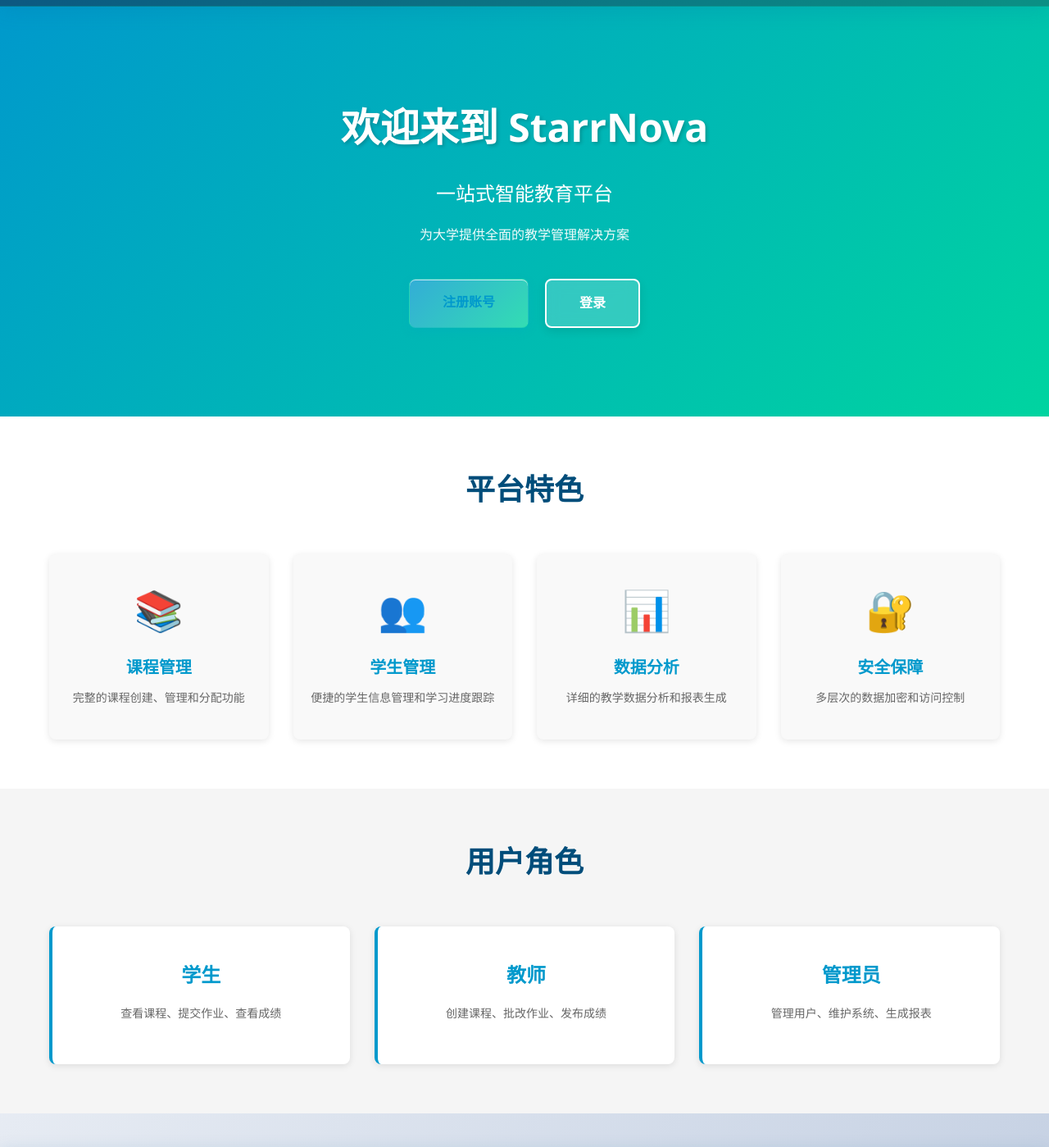
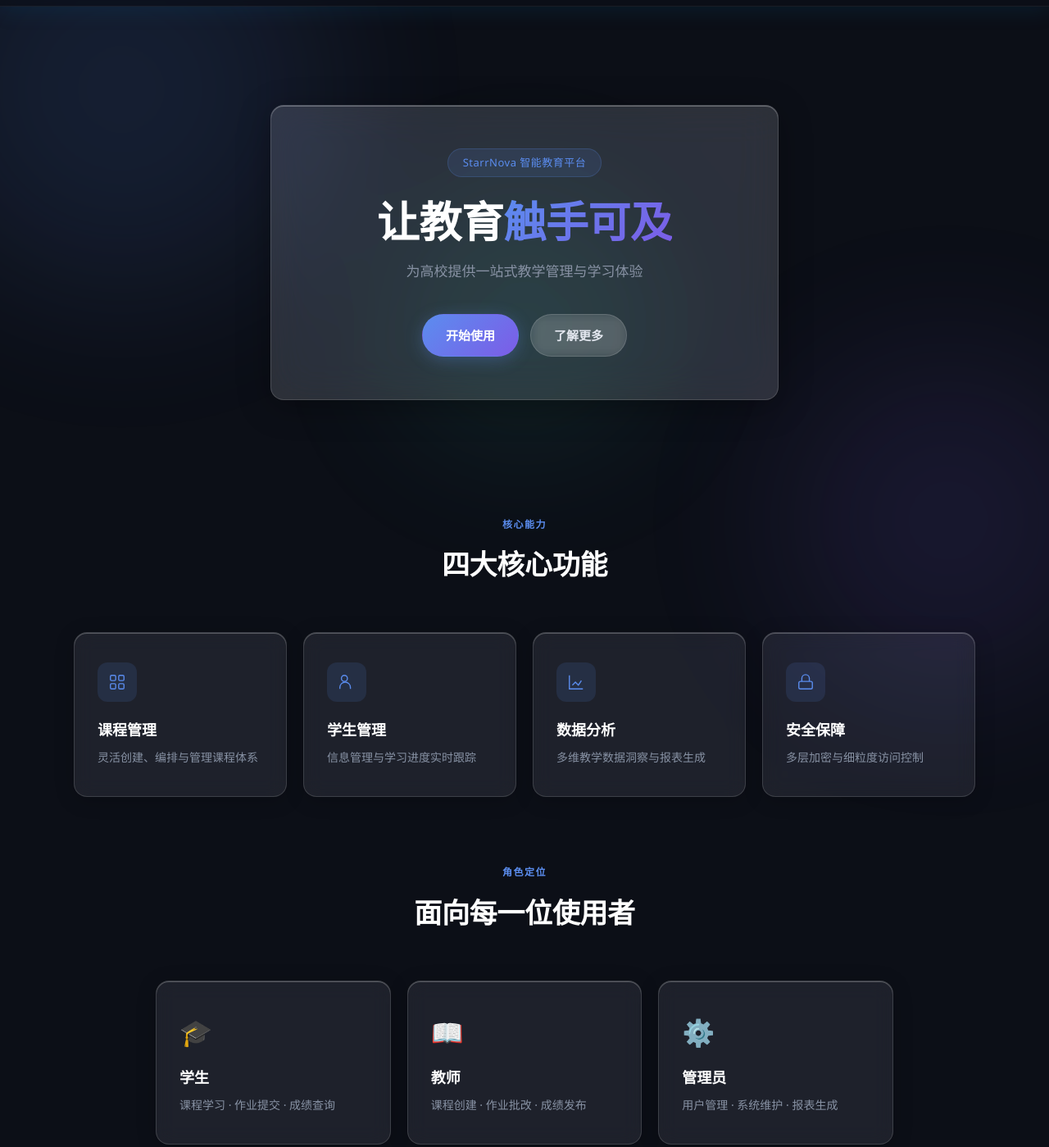
Before and after one commit to TomGong7/StarrNova, a plain HTML site: page Frontend/StarrNova.html in a window 1280 px wide. Shown: the part 45-1444 px from the top of the page at 82% size. Drawn offline with Linux system fonts and the light colour scheme.

Commit message:
优化前端界面

```diff
--- a/Frontend/StarrNova.css
+++ b/Frontend/StarrNova.css
@@ -1,198 +1,163 @@
 /* ========================================
-   StarrNova - 欢迎页特有样式
+   StarrNova 欢迎页 | 精细磨砂玻璃系统
    ======================================== */
 
+/* ---- 页面基础 & 玻璃变量 ---- */
 .welcome-page {
-    background-color: var(--bg-tertiary);
+    --g-subtle: rgba(255,255,255,0.04);
+    --g-std:   rgba(255,255,255,0.08);
+    --g-strong:rgba(255,255,255,0.14);
+    --g-border:   rgba(255,255,255,0.08);
+    --g-border-s: rgba(255,255,255,0.14);
+    --accent:  #5b8def;
+    --accent-dim: rgba(91,141,239,0.12);
+    --text-dim: #8892a4;
+    background: #0c0f17;
+    color: #e4e8f0;
 }
 
-/* ---- 英雄区域 ---- */
-.hero {
-    background: linear-gradient(135deg, var(--primary-light) 0%, var(--primary-accent) 100%);
-    color: var(--text-white);
-    padding: 100px 20px;
-    text-align: center;
-    min-height: 500px;
-    display: flex;
-    align-items: center;
-    justify-content: center;
+/* ---- 三层玻璃系统 ---- */
+.glass-1, .glass-2, .glass-3 {
+    backdrop-filter: blur(12px) saturate(1.4);
+    -webkit-backdrop-filter: blur(12px) saturate(1.4);
+    border: 1px solid var(--g-border);
+    border-radius: 16px;
+}
+.glass-1 { background: var(--g-subtle); }
+.glass-2 {
+    background: var(--g-std);
+    box-shadow: inset 0 1px 0 rgba(255,255,255,0.25), 0 4px 24px rgba(0,0,0,0.2);
+    border-color: var(--g-border-s);
+}
+.glass-3 {
+    background: var(--g-strong);
+    backdrop-filter: blur(24px) saturate(1.6);
+    -webkit-backdrop-filter: blur(24px) saturate(1.6);
+    box-shadow: inset 0 1px 0 rgba(255,255,255,0.3), 0 8px 40px rgba(0,0,0,0.3);
+    border-color: var(--g-border-s);
 }
 
-.hero-content h1 {
-    color: var(--text-white);
-    font-size: 48px;
-    margin-bottom: 20px;
-    font-weight: 700;
-    text-shadow: 2px 2px 4px rgba(0, 0, 0, 0.2);
+/* ---- 装饰背景光斑 ---- */
+.bg-orb {
+    position: fixed; border-radius: 50%;
+    filter: blur(100px); opacity: 0.12; pointer-events: none; z-index: 0;
+}
+.bg-orb-1 { width: 500px; height: 500px; background: #5b8def; top: -12%; left: -8%; }
+.bg-orb-2 { width: 400px; height: 400px; background: #7c5ce7; bottom: -10%; right: -6%; }
+.bg-orb-3 { width: 280px; height: 280px; background: #3dd9b0; top: 55%; left: 50%;
+             transform: translate(-50%,-50%); }
+
+/* ---- 导航/页脚深色覆盖 ---- */
+.welcome-page nav,
+.welcome-page footer {
+    background: rgba(12,15,23,0.75);
+    backdrop-filter: blur(20px) saturate(1.8);
+    -webkit-backdrop-filter: blur(20px) saturate(1.8);
+    border-color: rgba(255,255,255,0.06);
 }
 
-.hero-subtitle {
-    font-size: 24px;
-    margin-bottom: 15px;
-    font-weight: 300;
+/* ---- 英雄区 ---- */
+.hero {
+    position: relative; z-index: 1;
+    padding: 120px 20px 80px; text-align: center;
+}
+.hero-card { max-width: 620px; margin: 0 auto; padding: 52px 44px; }
+.hero-badge {
+    display: inline-block; font-size: 13px; letter-spacing: .5px;
+    color: var(--accent); background: var(--accent-dim);
+    border: 1px solid rgba(91,141,239,0.2); border-radius: 100px;
+    padding: 6px 18px; margin-bottom: 24px;
+}
+.hero h1 {
+    font-size: 52px; font-weight: 700; line-height: 1.15;
+    color: #fff; margin-bottom: 16px; letter-spacing: -.5px;
+}
+.text-accent {
+    background: linear-gradient(135deg, #5b8def, #7c5ce7);
+    -webkit-background-clip: text; -webkit-text-fill-color: transparent;
+    background-clip: text;
+}
+.hero-desc { font-size: 17px; color: var(--text-dim); margin-bottom: 36px; }
+.hero-actions { display: flex; gap: 14px; justify-content: center; flex-wrap: wrap; }
+
+/* ---- 玻璃按钮 ---- */
+.btn-glass {
+    display: inline-flex; align-items: center; gap: 8px;
+    padding: 13px 28px; border-radius: 100px; font-size: 15px;
+    font-weight: 600; text-decoration: none; cursor: pointer;
+    transition: all .25s ease;
+    border: 1px solid var(--g-border-s);
+    background: var(--g-std);
+    backdrop-filter: blur(8px); -webkit-backdrop-filter: blur(8px);
+    color: #e4e8f0;
+}
+.btn-glass:hover {
+    background: var(--g-strong); transform: translateY(-1px);
+    box-shadow: 0 4px 16px rgba(0,0,0,0.2);
+}
+.btn-glass-primary {
+    background: linear-gradient(135deg, #5b8def, #7c5ce7);
+    border-color: transparent; color: #fff;
+    box-shadow: 0 4px 20px rgba(91,141,239,0.3);
+}
+.btn-glass-primary:hover {
+    box-shadow: 0 6px 28px rgba(91,141,239,0.45); transform: translateY(-2px);
 }
 
-.hero-description {
-    font-size: 16px;
-    margin-bottom: 40px;
-    opacity: 0.95;
+/* ---- 区块标题 ---- */
+.section-header { text-align: center; margin-bottom: 56px; }
+.section-tag {
+    display: inline-block; font-size: 12px; font-weight: 600;
+    letter-spacing: 1.5px; text-transform: uppercase;
+    color: var(--accent); margin-bottom: 12px;
+}
+.section-header h2 { font-size: 34px; font-weight: 700; color: #fff; letter-spacing: -.3px; }
+
+/* ---- 功能介绍 ---- */
+.features { position: relative; z-index: 1; padding: 60px 20px 80px; }
+.features-grid {
+    display: grid;
+    grid-template-columns: repeat(auto-fit, minmax(240px, 1fr));
+    gap: 20px; max-width: 1100px; margin: 0 auto;
 }
 
-.hero-buttons {
-    display: flex;
-    gap: 20px;
-    justify-content: center;
-    flex-wrap: wrap;
+/* ---- 通用玻璃卡片 ---- */
+.glass-card { padding: 36px 28px; transition: all .3s ease; }
+.glass-card:hover {
+    transform: translateY(-4px);
+    background: var(--g-strong); border-color: var(--g-border-s);
+    box-shadow: inset 0 1px 0 rgba(255,255,255,0.3), 0 12px 36px rgba(0,0,0,0.25);
 }
+.card-icon {
+    width: 48px; height: 48px; border-radius: 12px;
+    background: var(--accent-dim);
+    display: flex; align-items: center; justify-content: center;
+    margin-bottom: 20px; color: var(--accent);
+}
+.card-icon svg { width: 22px; height: 22px; stroke: currentColor; fill: none; stroke-width: 1.5; }
+.glass-card h3 { font-size: 18px; font-weight: 600; color: #fff; margin-bottom: 8px; }
+.glass-card p { font-size: 14px; color: var(--text-dim); line-height: 1.6; margin: 0; }
 
-.hero .btn {
-    padding: 15px 40px;
-    font-size: 16px;
-    font-weight: 600;
-}
-
-.hero .btn-primary {
-    background-color: var(--bg-primary);
-    color: var(--primary-light);
-}
-
-.hero .btn-primary:hover {
-    background-color: #f0f0f0;
-}
-
-.hero .btn-secondary {
-    background-color: rgba(255, 255, 255, 0.2);
-    color: white;
-    border: 2px solid white;
-}
-
-.hero .btn-secondary:hover {
-    background-color: rgba(255, 255, 255, 0.3);
-}
-
-/* ---- 功能介绍区域 ---- */
-.features {
-    background-color: var(--bg-primary);
-    padding: 60px 20px;
-}
-
-.features h2 {
-    text-align: center;
-    margin-bottom: 50px;
-    font-size: 36px;
-}
-
-.features-grid {
-    display: grid;
-    grid-template-columns: repeat(auto-fit, minmax(250px, 1fr));
-    gap: 30px;
-}
-
-.feature-card {
-    background-color: var(--bg-secondary);
-    border-radius: 8px;
-    padding: 30px 20px;
-    text-align: center;
-    transition: all 0.3s ease;
-    box-shadow: 0 2px 8px rgba(0, 0, 0, 0.1);
-}
-
-.feature-card:hover {
-    transform: translateY(-5px);
-    box-shadow: 0 8px 16px rgba(0, 0, 0, 0.15);
-}
-
-.feature-icon {
-    font-size: 48px;
-    margin-bottom: 15px;
-}
-
-.feature-card h3 {
-    font-size: 20px;
-    margin-bottom: 10px;
-    color: var(--primary-light);
-}
-
-.feature-card p {
-    color: var(--text-secondary);
-    font-size: 14px;
-    line-height: 1.6;
-}
-
-/* ---- 用户角色介绍 ---- */
-.user-roles {
-    background-color: var(--bg-tertiary);
-    padding: 60px 20px;
-}
-
-.user-roles h2 {
-    text-align: center;
-    margin-bottom: 50px;
-    font-size: 36px;
-}
-
+/* ---- 用户角色 ---- */
+.roles { position: relative; z-index: 1; padding: 0 20px 80px; }
 .roles-grid {
     display: grid;
-    grid-template-columns: repeat(auto-fit, minmax(280px, 1fr));
-    gap: 30px;
+    grid-template-columns: repeat(auto-fit, minmax(220px, 1fr));
+    gap: 20px; max-width: 900px; margin: 0 auto;
 }
+.role-icon { font-size: 32px; margin-bottom: 16px; }
 
-.role-card {
-    background: var(--bg-primary);
-    border-radius: 8px;
-    padding: 40px 25px;
-    text-align: center;
-    border-left: 4px solid var(--primary-light);
-    box-shadow: 0 2px 8px rgba(0, 0, 0, 0.1);
-    transition: all 0.3s ease;
+/* ---- 响应式 ---- */
+@media (max-width: 768px) {
+    .hero { padding: 80px 16px 60px; }
+    .hero-card { padding: 36px 24px; }
+    .hero h1 { font-size: 34px; }
+    .hero-desc { font-size: 15px; }
+    .section-header h2 { font-size: 26px; }
+    .features, .roles { padding: 40px 16px 60px; }
+    .features-grid, .roles-grid { grid-template-columns: 1fr; }
+    .glass-card { padding: 28px 22px; }
+    .bg-orb-1 { width: 300px; height: 300px; }
+    .bg-orb-2 { width: 250px; height: 250px; }
+    .bg-orb-3 { width: 200px; height: 200px; }
 }
-
-.role-card:hover {
-    box-shadow: 0 8px 16px rgba(0, 0, 0, 0.15);
-}
-
-.role-card h3 {
-    font-size: 24px;
-    color: var(--primary-light);
-    margin-bottom: 15px;
-}
-
-.role-card p {
-    color: var(--text-secondary);
-    font-size: 14px;
-    line-height: 1.8;
-}
-
-/* ---- 响应式设计 ---- */
-@media (max-width: 768px) {
-    .hero {
-        padding: 60px 20px;
-        min-height: auto;
-    }
-
-    .hero-content h1 {
-        font-size: 32px;
-    }
-
-    .hero-subtitle {
-        font-size: 18px;
-    }
-
-    .hero-buttons {
-        flex-direction: column;
-    }
-
-    .hero .btn {
-        width: 100%;
-    }
-
-    .features h2,
-    .user-roles h2 {
-        font-size: 28px;
-    }
-
-    .features-grid,
-    .roles-grid {
-        grid-template-columns: 1fr;
-    }
-}
--- a/Frontend/StarrNova.html
+++ b/Frontend/StarrNova.html
@@ -23,66 +23,88 @@
 
         <!-- 主内容 -->
         <main>
-            <!-- 欢迎区域 -->
+            <!-- 装饰背景光斑 -->
+            <div class="bg-orb bg-orb-1"></div>
+            <div class="bg-orb bg-orb-2"></div>
+            <div class="bg-orb bg-orb-3"></div>
+
+            <!-- 英雄区域 -->
             <section class="hero">
                 <div class="container">
-                    <div class="hero-content">
-                        <h1>欢迎来到 StarrNova</h1>
-                        <p class="hero-subtitle">一站式智能教育平台</p>
-                        <p class="hero-description">为大学提供全面的教学管理解决方案</p>
-                        <div class="hero-buttons">
-                            <a href="Register/Register.html" class="btn btn-primary">注册账号</a>
-                            <a href="#" class="btn btn-secondary">登录</a>
+                    <div class="hero-card glass-3">
+                        <span class="hero-badge">StarrNova 智能教育平台</span>
+                        <h1>让教育<span class="text-accent">触手可及</span></h1>
+                        <p class="hero-desc">为高校提供一站式教学管理与学习体验</p>
+                        <div class="hero-actions">
+                            <a href="Register/Register.html" class="btn-glass btn-glass-primary">开始使用</a>
+                            <a href="#" class="btn-glass">了解更多</a>
                         </div>
                     </div>
                 </div>
             </section>
 
-            <!-- 功能介绍区域 -->
+            <!-- 核心功能 -->
             <section class="features">
                 <div class="container">
-                    <h2>平台特色</h2>
+                    <div class="section-header">
+                        <span class="section-tag">核心能力</span>
+                        <h2>四大核心功能</h2>
+                    </div>
                     <div class="features-grid">
-                        <div class="feature-card">
-                            <div class="feature-icon">📚</div>
+                        <div class="glass-card glass-2">
+                            <div class="card-icon">
+                                <svg viewBox="0 0 24 24"><rect x="3" y="3" width="7" height="7" rx="1.5"/><rect x="14" y="3" width="7" height="7" rx="1.5"/><rect x="3" y="14" width="7" height="7" rx="1.5"/><rect x="14" y="14" width="7" height="7" rx="1.5"/></svg>
+                            </div>
                             <h3>课程管理</h3>
-                            <p>完整的课程创建、管理和分配功能</p>
+                            <p>灵活创建、编排与管理课程体系</p>
                         </div>
-                        <div class="feature-card">
-                            <div class="feature-icon">👥</div>
+                        <div class="glass-card glass-2">
+                            <div class="card-icon">
+                                <svg viewBox="0 0 24 24"><circle cx="9" cy="7" r="4"/><path d="M3 21v-2a7 7 0 0 1 7-7 7 7 0 0 1 7 7v2"/></svg>
+                            </div>
                             <h3>学生管理</h3>
-                            <p>便捷的学生信息管理和学习进度跟踪</p>
+                            <p>信息管理与学习进度实时跟踪</p>
                         </div>
-                        <div class="feature-card">
-                            <div class="feature-icon">📊</div>
+                        <div class="glass-card glass-2">
+                            <div class="card-icon">
+                                <svg viewBox="0 0 24 24"><path d="M3 3v18h18"/><path d="M7 16l4-4 4 4 4-6"/></svg>
+                            </div>
                             <h3>数据分析</h3>
-                            <p>详细的教学数据分析和报表生成</p>
+                            <p>多维教学数据洞察与报表生成</p>
                         </div>
-                        <div class="feature-card">
-                            <div class="feature-icon">🔐</div>
+                        <div class="glass-card glass-2">
+                            <div class="card-icon">
+                                <svg viewBox="0 0 24 24"><rect x="3" y="11" width="18" height="10" rx="2"/><path d="M7 11V7a5 5 0 0 1 10 0v4"/></svg>
+                            </div>
                             <h3>安全保障</h3>
-                            <p>多层次的数据加密和访问控制</p>
+                            <p>多层加密与细粒度访问控制</p>
                         </div>
                     </div>
                 </div>
             </section>
 
-            <!-- 用户角色介绍 -->
-            <section class="user-roles">
+            <!-- 用户角色 -->
+            <section class="roles">
                 <div class="container">
-                    <h2>用户角色</h2>
+                    <div class="section-header">
+                        <span class="section-tag">角色定位</span>
+                        <h2>面向每一位使用者</h2>
+                    </div>
                     <div class="roles-grid">
-                        <div class="role-card">
+                        <div class="glass-card glass-2 role-entry">
+                            <div class="role-icon">🎓</div>
                             <h3>学生</h3>
-                            <p>查看课程、提交作业、查看成绩</p>
+                            <p>课程学习 · 作业提交 · 成绩查询</p>
                         </div>
-                        <div class="role-card">
+                        <div class="glass-card glass-2 role-entry">
+                            <div class="role-icon">📖</div>
                             <h3>教师</h3>
-                            <p>创建课程、批改作业、发布成绩</p>
+                            <p>课程创建 · 作业批改 · 成绩发布</p>
                         </div>
-                        <div class="role-card">
+                        <div class="glass-card glass-2 role-entry">
+                            <div class="role-icon">⚙️</div>
                             <h3>管理员</h3>
-                            <p>管理用户、维护系统、生成报表</p>
+                            <p>用户管理 · 系统维护 · 报表生成</p>
                         </div>
                     </div>
                 </div>
```
